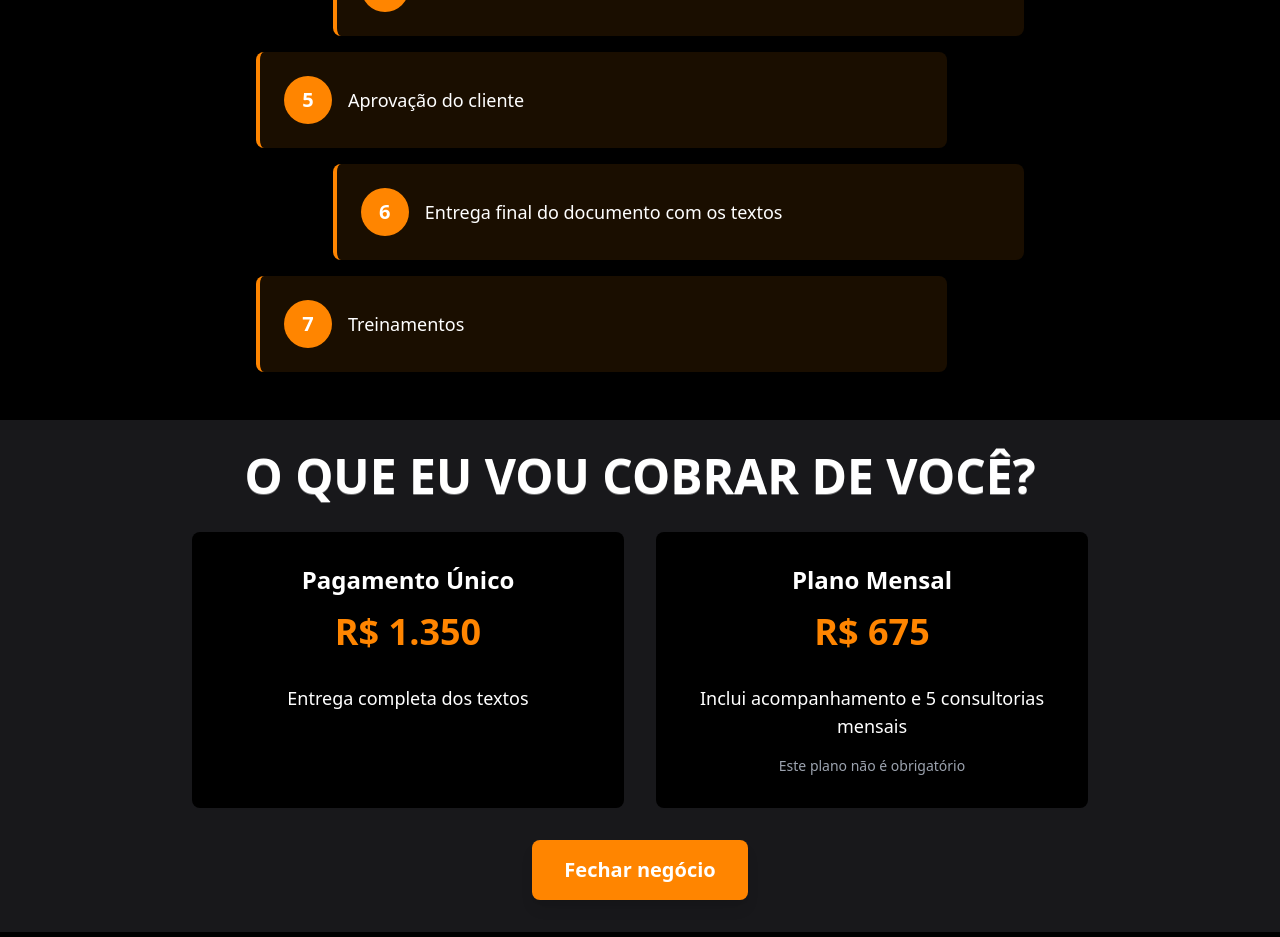
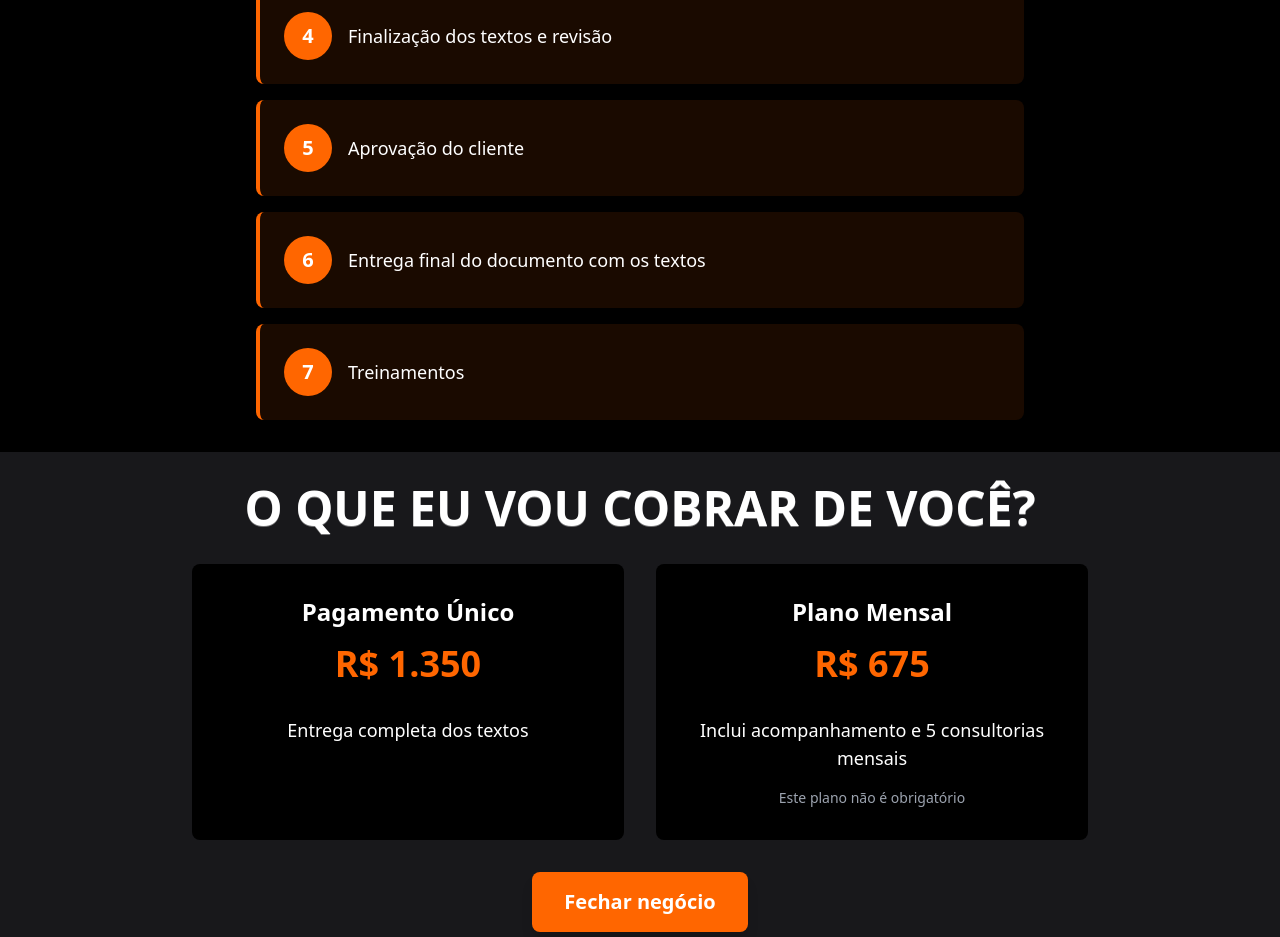
Before and after one commit to correiafm91/hypnossite, a React (Vite) app: page / in a window 1280 px wide. Shown: the part 1860-2797 px from the top of the page. Built offline with nearby package versions, Linux system fonts and the light colour scheme.

Commit message:
Update design and button color
Modified the text in the process section to improve alignment and clarity. Changed the button color to "#ff6600".
[skip gpt_engineer]

```diff
--- a/src/pages/Index.tsx
+++ b/src/pages/Index.tsx
@@ -37,7 +37,7 @@ const Index = () => {
       {/* Results Section */}
       <section className="py-8 px-4 bg-zinc-900">
         <h2 className="text-3xl md:text-5xl font-bold text-center mb-8 text-white [text-shadow:_0_1px_0_rgb(255_255_255_/_40%)] animate-fade-up">
-          ANTES DE MOSTRAR O BOTÃO DE NEGÓCIO FECHADO, QUEREMOS TE MOSTRAR MAIS COISAS
+          ANTES DE MOSTRARMOS O BOTÃO DE "NEGÓCIO FECHADO", QUEREMOS TE APRESENTAR MAIS COISAS
         </h2>
 
         <div className="grid grid-cols-1 md:grid-cols-3 gap-8 max-w-4xl mx-auto mb-8">
@@ -78,7 +78,7 @@ const Index = () => {
           DA PESQUISA AOS LUCROS! COMO FUNCIONA A NOSSA ENTREGA
         </h2>
 
-        <div className="max-w-3xl mx-auto">
+        <div className="max-w-3xl mx-auto space-y-4">
           {[
             "A gente faz um estudo do seu produto ou serviço",
             "Pesquisa de mercado",
@@ -88,13 +88,8 @@ const Index = () => {
             "Entrega final do documento com os textos",
             "Treinamentos"
           ].map((step, index) => (
-            <div
-              key={index}
-              className={`flex items-center gap-4 bg-[#ff8500] bg-opacity-10 p-6 rounded-lg animate-fade-up border-l-4 border-[#ff8500] mb-4 ${
-                index % 2 === 0 ? 'ml-0 mr-[10%]' : 'ml-[10%] mr-0'
-              }`}
-            >
-              <div className="w-12 h-12 bg-[#ff8500] rounded-full flex items-center justify-center text-xl font-bold shrink-0">
+            <div key={index} className="flex items-center space-x-4 bg-[#ff6600] bg-opacity-10 p-6 rounded-lg animate-fade-up border-l-4 border-[#ff6600]">
+              <div className="w-12 h-12 bg-[#ff6600] rounded-full flex items-center justify-center text-xl font-bold">
                 {index + 1}
               </div>
               <p className="text-lg">{step}</p>
@@ -112,13 +107,13 @@ const Index = () => {
         <div className="grid grid-cols-1 md:grid-cols-2 gap-8 max-w-4xl mx-auto">
           <div className="bg-black p-8 rounded-lg text-center">
             <h3 className="text-2xl font-bold mb-4">Pagamento Único</h3>
-            <p className="text-4xl font-bold text-[#ff8500] mb-8">R$ 1.350</p>
+            <p className="text-4xl font-bold text-[#ff6600] mb-8">R$ 1.350</p>
             <p className="text-lg mb-4">Entrega completa dos textos</p>
           </div>
 
           <div className="bg-black p-8 rounded-lg text-center">
             <h3 className="text-2xl font-bold mb-4">Plano Mensal</h3>
-            <p className="text-4xl font-bold text-[#ff8500] mb-8">R$ 675</p>
+            <p className="text-4xl font-bold text-[#ff6600] mb-8">R$ 675</p>
             <p className="text-lg mb-4">Inclui acompanhamento e 5 consultorias mensais</p>
             <p className="text-sm text-gray-400">Este plano não é obrigatório</p>
           </div>
@@ -126,7 +121,7 @@ const Index = () => {
 
         <Button
           onClick={handleShowForm}
-          className="bg-[#ff8500] hover:bg-[#ff8500]/90 text-white font-bold py-4 px-8 rounded-lg text-xl mx-auto block mt-8 shadow-lg h-auto whitespace-normal"
+          className="bg-[#ff6600] hover:bg-[#ff6600]/90 text-white font-bold py-4 px-8 rounded-lg text-xl mx-auto block mt-8 shadow-lg h-auto whitespace-normal"
         >
           Fechar negócio
         </Button>
```
